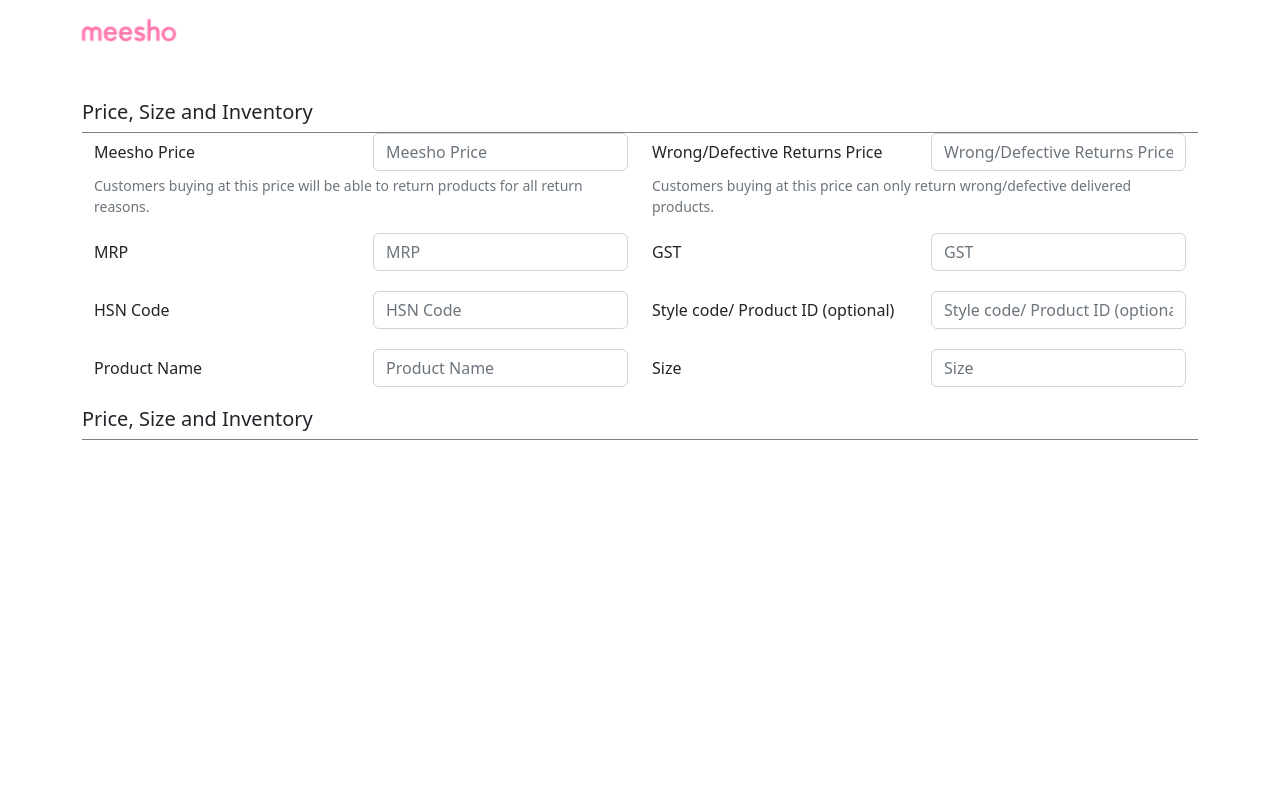
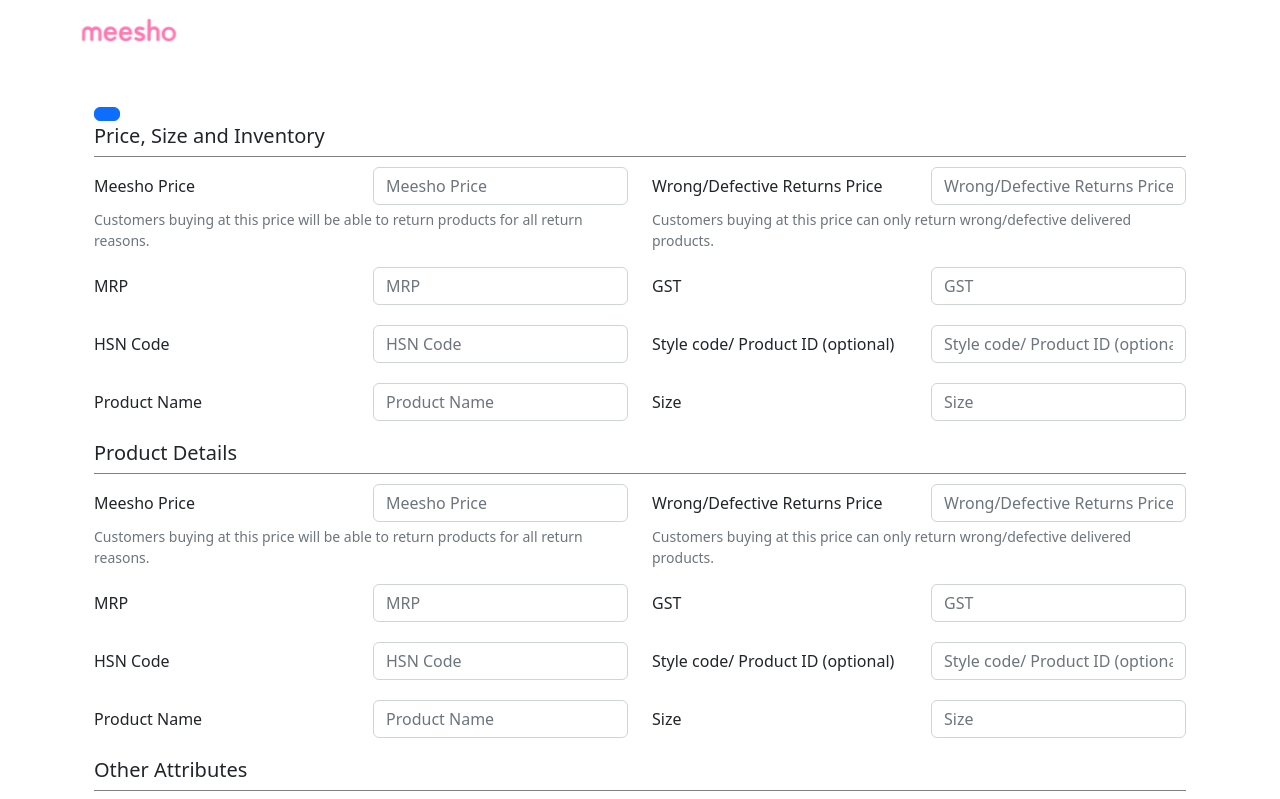
Before and after one commit to mahafuz30/upload-motivator, a React (Create React App) app: page /addProduct in a window 1280 px wide. Shown: the top 799 px of the page. Built offline with nearby package versions, Linux system fonts and the light colour scheme.

Commit message:
On Going multi image

```diff
--- a/src/components/FormFieldGenerator.js
+++ b/src/components/FormFieldGenerator.js
@@ -1,11 +1,14 @@
 import React from "react";
 import { Col, Container, Form, Row } from "react-bootstrap";
+import FormHeader from "./FormHeader";
 
-export default function FormFieldGenerator({ formField }) {
+export default function FormFieldGenerator({ formField , text}) {
   return (
     <Container>
-      <Form>
-        <Row lg={"2"} sm={"2"} md={"2"} xl={"2"} xs={"2"}>
+        <FormHeader
+        text={text}
+        />
+        <Row  style={{marginTop:10}} lg={"2"} sm={"1"} md={"2"} xl={"2"} xs={"1"}>
           {formField.map((value, idx) => (
             <Col>
               <Form.Group
@@ -26,7 +29,6 @@
             </Col>
           ))}
         </Row>
-      </Form>
     </Container>
   );
 }
--- /dev/null
+++ b/src/components/ImageHandeler.js
@@ -0,0 +1,14 @@
+import React, { useRef } from "react";
+import { Container, InputGroup, Form, Button} from "react-bootstrap";
+
+export default function ImageHandeler() {
+    const inputRef = useRef(null);
+    const handleClick = () => {
+        inputRef.current.click();
+      };
+  return (
+    <Container>
+        <Button  onClick={handleClick}/>
+    </Container>
+  );
+}
--- a/src/pages/ProductDescForm.js
+++ b/src/pages/ProductDescForm.js
@@ -1,31 +1,35 @@
-import React, { Component } from 'react'
-import { Container, Stack } from 'react-bootstrap'
-import FormFieldGenerator from '../components/FormFieldGenerator'
-import FormHeader from '../components/FormHeader'
-import Header from '../components/Header'
-import {PriceSizeInventory} from '../Utils/DummyFormData'
-
+import React, { Component } from "react";
+import { Container, Form, Stack } from "react-bootstrap";
+import FormFieldGenerator from "../components/FormFieldGenerator";
+import FormHeader from "../components/FormHeader";
+import Header from "../components/Header";
+import ImageHandeler from "../components/ImageHandeler";
+import { PriceSizeInventory } from "../Utils/DummyFormData";
 
 export default class ProductDescForm extends Component {
   render() {
     return (
-      <Container direction='vertical' gap={1}>
-        <Header
-        hideButton={true}
-      />
-      <Stack style={{marginTop:100}}>
-        <FormHeader
-        text="Price, Size and Inventory"
-        />
-        <FormFieldGenerator
-          formField={PriceSizeInventory}
-        />
-        <FormHeader
-        text="Price, Size and Inventory"
-        />
-      </Stack>
+      <Container direction="vertical" gap={1}>
+        <Header hideButton={true} />
+        <Form>
+          <Stack style={{ marginTop: 100 }}>
+            <ImageHandeler/>
+            <FormFieldGenerator
+              formField={PriceSizeInventory}
+              text={"Price, Size and Inventory"}
+            />
 
+            <FormFieldGenerator
+              formField={PriceSizeInventory}
+              text={"Product Details"}
+            />
+            <FormFieldGenerator
+              formField={PriceSizeInventory}
+              text={"Other Attributes"}
+            />
+          </Stack>
+        </Form>
       </Container>
-    )
+    );
   }
 }
```
